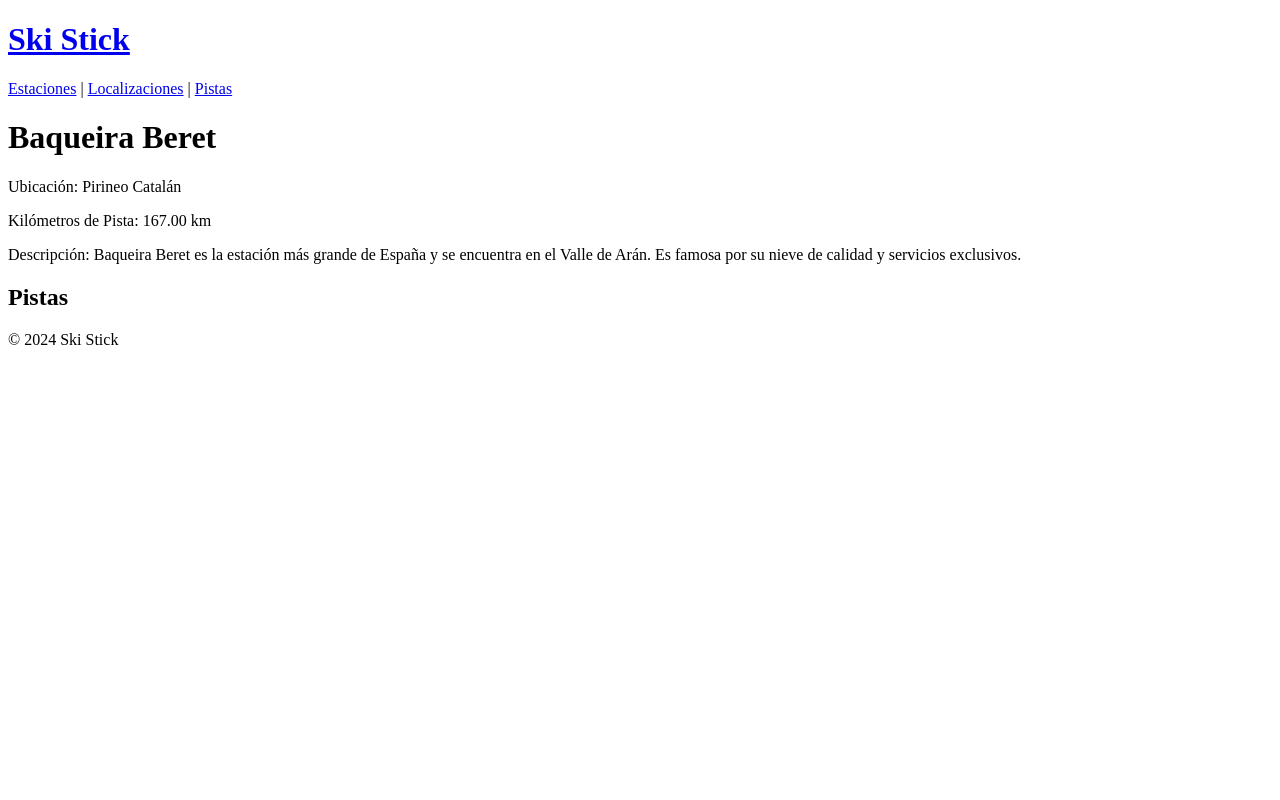
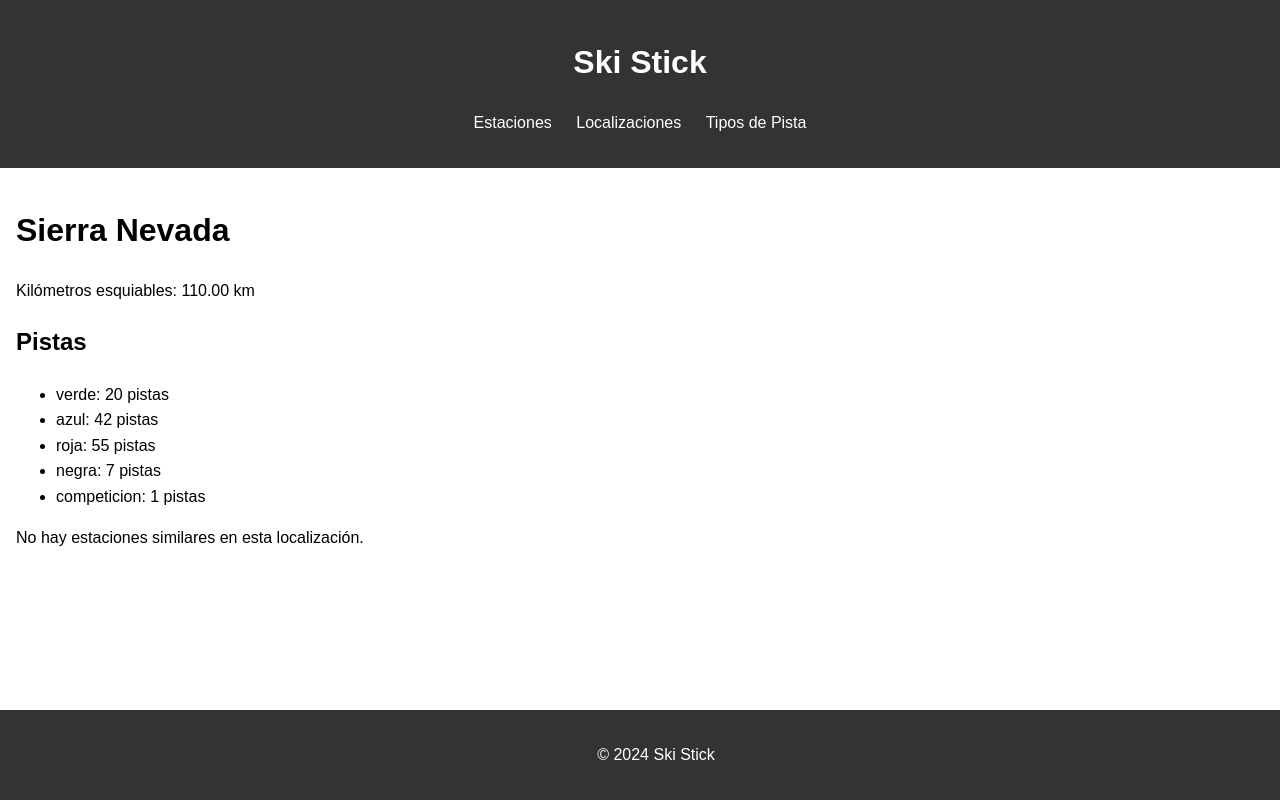
Before and after one commit to Pabloherreroo/IW-BI-03, a Django app: page /estacion/1/ in a window 1280 px wide. Run offline with Django 5.2, Linux system fonts and the light colour scheme; data comes from the database, SQL or seed files in the repository; data that the repository does not hold is empty.

Commit message:
Cambios de estructura BD, views, nuevos html, etc
Falta:
- HTML bien hechos (algunos no estan ni empezados)
- Incluir imagenes
- Css (hay uno basico, pero rehacerlo)
- Hacer que se vea bien, sobre todo las listas
- Vista de filtro no funciona

```diff
--- a/skiStick/appSkiStick/models.py
+++ b/skiStick/appSkiStick/models.py
@@ -8,23 +8,51 @@
         return self.nombre
 
 
+class TipoDePista(models.Model):
+    TIPO_NIVEL = {
+        'verde': 'Principiante',
+        'azul': 'Amateur',
+        'roja': 'Avanzado',
+        'negra': 'Experto',
+        'competicion': 'Competitivo',
+    }
+    TIPO_CHOICES = [
+        ('verde', 'Verde'),
+        ('azul', 'Azul'),
+        ('roja', 'Roja'),
+        ('negra', 'Negra'),
+        ('competicion', 'Competición'),
+    ]
+    nombre = models.CharField(max_length=20, choices=TIPO_CHOICES, unique=True)
+    nivel = models.CharField(max_length=20, editable=False)
+
+    #Esto se incluye para que al guardar, designe automáticamente el nivel
+    def save(self, *args, **kwargs):
+        self.nivel = self.TIPO_NIVEL[self.nombre]
+        super().save(*args, **kwargs)
+
+    def __str__(self):
+        return f"{self.get_nombre_display()} ({self.nivel})"
+
+
 class Estacion(models.Model):
     nombre = models.CharField(max_length=100)
     localizacion = models.ForeignKey(Localizacion, on_delete=models.CASCADE, related_name="estaciones")
     km_pistas = models.DecimalField(max_digits=5, decimal_places=2, help_text="Longitud total esquiable en kilómetros")
     descripcion = models.TextField(blank=True, null=True)
+    tipos_pista = models.ManyToManyField(TipoDePista, through='EstacionTipoDePista', related_name="estaciones")
 
     def __str__(self):
         return self.nombre
 
+#Tenemos que añadir un modelo de la relacion para que sea posible indicar la cantidad de pistas de cada tipo
+class EstacionTipoDePista(models.Model):
+    estacion = models.ForeignKey(Estacion, on_delete=models.CASCADE)
+    tipo_de_pista = models.ForeignKey(TipoDePista, on_delete=models.CASCADE)
+    cantidad = models.PositiveIntegerField(default=0, help_text="Número de pistas de este tipo en la estación")
 
-class Pista(models.Model):
-    nombre = models.CharField(max_length=100, unique=True)
-    tipo_de_pista = models.CharField(
-        max_length=20,
-        help_text="Tipo de pista: Verde, Azul, Roja, Negra o Competición"
-    )
-    estacion = models.ForeignKey(Estacion, on_delete=models.CASCADE, related_name="pistas")
+    class Meta:
+        unique_together = ('estacion', 'tipo_de_pista')  #Evitamos duplicados de tipo por estación
 
     def __str__(self):
-        return f"{self.nombre} ({self.tipo_de_pista})"
+        return f"{self.estacion.nombre} - {self.tipo_de_pista.get_nombre_display()}: {self.cantidad} pistas"
--- /dev/null
+++ b/skiStick/appSkiStick/static/css/styles.css
@@ -0,0 +1,49 @@
+/* Muy basico de momento, hay que tocarlo */
+
+body {
+    font-family: Arial, sans-serif;
+    margin: 0;
+    padding: 0;
+    line-height: 1.6;
+}
+
+header {
+    background-color: #333;
+    color: #fff;
+    padding: 1em;
+    text-align: center;
+}
+
+header h1 a {
+    color: #fff;
+    text-decoration: none;
+}
+
+nav ul {
+    list-style: none;
+    padding: 0;
+}
+
+nav ul li {
+    display: inline;
+    margin: 0 10px;
+}
+
+nav ul li a {
+    color: #fff;
+    text-decoration: none;
+}
+
+main {
+    padding: 1em;
+}
+
+footer {
+    background-color: #333;
+    color: #fff;
+    text-align: center;
+    padding: 1em;
+    position: fixed;
+    width: 100%;
+    bottom: 0;
+}
--- a/skiStick/appSkiStick/templates/base.html
+++ b/skiStick/appSkiStick/templates/base.html
@@ -2,15 +2,22 @@
 <html lang="es">
 <head>
     <meta charset="UTF-8">
+    <meta name="viewport" content="width=device-width, initial-scale=1.0">
+    <meta name="description" content="Sitio web de estaciones de esquí en España y Andorra, con información detallada sobre pistas y localizaciones.">
     <title>Ski Stick</title>
+    <!--Hoja de estilos CSS desde static-->
+    {% load static %}
+    <link rel="stylesheet" href="{% static 'css/styles.css' %}">
 </head>
 <body>
     <header>
         <h1><a href="{% url 'home' %}">Ski Stick</a></h1>
         <nav>
-            <a href="{% url 'estacion_list' %}">Estaciones</a> |
-            <a href="{% url 'localizacion_list' %}">Localizaciones</a> |
-            <a href="{% url 'pista_list' %}">Pistas</a>
+            <ul>
+                <li><a href="{% url 'estacion_list' %}">Estaciones</a></li>
+                <li><a href="{% url 'localizacion_list' %}">Localizaciones</a></li>
+                <li><a href="{% url 'pista_list' %}">Tipos de Pista</a></li>
+            </ul>
         </nav>
     </header>
 
--- a/skiStick/appSkiStick/templates/estacion_detail.html
+++ b/skiStick/appSkiStick/templates/estacion_detail.html
@@ -1,14 +1,25 @@
 {% extends "base.html" %}
+
 {% block content %}
-    <h1>{{ estacion.nombre }}</h1>
-    <p>Ubicación: {{ estacion.localizacion.nombre }}</p>
-    <p>Kilómetros de Pista: {{ estacion.km_pistas }} km</p>
-    <p>Descripción: {{ estacion.descripcion }}</p>
+<h1>{{ estacion.nombre }}</h1>
+<p>Kilómetros esquiables: {{ estacion.km_pistas }} km</p>
 
-    <h2>Pistas</h2>
-    <ul>
-        {% for pista in estacion.pistas.all %}
-            <li>{{ pista.nombre }} - {{ pista.tipo_de_pista }}</li>
-        {% endfor %}
-    </ul>
+<h2>Pistas</h2>
+<ul>
+    {% for tipo in tipos_con_cantidad %}
+        <li>{{ tipo.tipo_de_pista.nombre }}: {{ tipo.cantidad }} pistas</li>
+    {% endfor %}
+</ul>
+
+{% if estacion_similar %}
+    <h3>Estación Similar</h3>
+    <p>
+        La estación más cercana en kilómetros esquiables es
+        <a href="{% url 'estacion_detail' estacion_similar.pk %}">
+            {{ estacion_similar.nombre }}
+        </a>, con {{ estacion_similar.km_pistas }} km esquiables.
+    </p>
+{% else %}
+    <p>No hay estaciones similares en esta localización.</p>
+{% endif %}
 {% endblock %}
--- a/skiStick/appSkiStick/templates/home.html
+++ b/skiStick/appSkiStick/templates/home.html
@@ -11,4 +11,7 @@
             {% endif %}
         {% endfor %}
     </ul>
+    <br>
+    <h3>Filtrar Estaciones</h3>
+    <a href="{% url 'estacion_filter' %}">Ir a la página de filtros</a>
 {% endblock %}
--- a/skiStick/appSkiStick/urls.py
+++ b/skiStick/appSkiStick/urls.py
@@ -7,6 +7,7 @@
     PistaListView,
     PistaDetailView,
     HomeView,
+    EstacionFilterView,
 )
 
 urlpatterns = [
@@ -17,4 +18,5 @@
     path('pistas/', PistaListView.as_view(), name='pista_list'),
     path('pista/<int:pk>/', PistaDetailView.as_view(), name='pista_detail'),
     path('', HomeView.as_view(), name='home'),
+    path('estaciones/filtrar/', EstacionFilterView.as_view(), name='estacion_filter'),
 ]
--- a/skiStick/appSkiStick/views.py
+++ b/skiStick/appSkiStick/views.py
@@ -1,6 +1,9 @@
 from django.shortcuts import render, get_object_or_404
 from django.views.generic import ListView, DetailView, TemplateView
-from .models import Estacion, Localizacion, Pista
+from .models import Estacion, Localizacion, TipoDePista, EstacionTipoDePista
+from django.db.models import F
+from django.db.models.functions import Abs
+
 
 class HomeView(TemplateView):
     template_name = "home.html"
@@ -8,10 +11,17 @@
     def get_context_data(self, **kwargs):
         context = super().get_context_data(**kwargs)
         context['estaciones_destacadas'] = {
+            #Pongo la primera de cada cadena montañosa
             'Andorra': Estacion.objects.filter(localizacion__nombre='Andorra').order_by('-km_pistas').first(),
             'Pirineo Catalán': Estacion.objects.filter(localizacion__nombre='Pirineo Catalán').order_by('-km_pistas').first(),
-            # Agregar localizaciones aquí
+            'Pirineo Aragonés': Estacion.objects.filter(localizacion__nombre='Pirineo Aragonés').order_by('-km_pistas').first(),
+            'Sistema Penibético': Estacion.objects.filter(localizacion__nombre='Sistema Penibético').order_by('-km_pistas').first(),
+            'Cordillera Cantábrica': Estacion.objects.filter(localizacion__nombre='Cordillera Cantábrica').order_by('-km_pistas').first(),
+            'Sistema Ibérico': Estacion.objects.filter(localizacion__nombre='Sistema Ibérico').order_by('-km_pistas').first(),
+            'Sierra de Guadarrama': Estacion.objects.filter(localizacion__nombre='Sierra de Guadarrama').order_by('-km_pistas').first(),
         }
+        context['localizaciones'] = Localizacion.objects.all()
+        context['tipos_de_pista'] = TipoDePista.objects.all()
         return context
 
 
@@ -27,6 +37,23 @@
     template_name = "estacion_detail.html"
     context_object_name = "estacion"
 
+    def get_context_data(self, **kwargs):
+        context = super().get_context_data(**kwargs)
+        # Obtener el número de pistas por tipo para esta estación
+        estacion = self.get_object()
+        tipos_con_cantidad = EstacionTipoDePista.objects.filter(estacion=estacion)
+        context['tipos_con_cantidad'] = tipos_con_cantidad
+
+        #Indicaremos como sugerencia la estación más cercana en km de pistas de la misma cadena (excluyendo la actual)
+        estacion_similar = Estacion.objects.filter(
+            localizacion=estacion.localizacion
+        ).exclude(id=estacion.id).annotate(
+            diferencia_km=Abs(F('km_pistas') - estacion.km_pistas)
+        ).order_by('diferencia_km').first()
+        context['estacion_similar'] = estacion_similar
+
+        return context
+
 # Lista de localizaciones
 class LocalizacionListView(ListView):
     model = Localizacion
@@ -39,14 +66,33 @@
     template_name = "localizacion_detail.html"
     context_object_name = "localizacion"
 
-# Lista de pistas
+# Lista de tipos de pistas
 class PistaListView(ListView):
-    model = Pista
+    model = TipoDePista
     template_name = "pista_list.html"
     context_object_name = "pistas"
 
-# Detalle de una pista
+# Detalle de tipo de pista
 class PistaDetailView(DetailView):
-    model = Pista
+    model = TipoDePista
     template_name = "pista_detail.html"
     context_object_name = "pista"
+
+# Muestra estaciones filtradas por localización y/o tipo de pista
+class EstacionFilterView(ListView):
+    model = Estacion
+    template_name = "estacion_filter.html"
+    context_object_name = "estaciones"
+
+    def get_queryset(self):
+        queryset = Estacion.objects.all()
+        localizacion_id = self.request.GET.get("localizacion")
+        tipo_de_pista_id = self.request.GET.get("tipo_de_pista")
+
+        if localizacion_id:
+            queryset = queryset.filter(localizacion_id=localizacion_id)
+
+        if tipo_de_pista_id:
+            queryset = queryset.filter(tipodepista__id=tipo_de_pista_id)
+
+        return queryset
```
Also changed, not shown: skiStick/appSkiStick/admin.py (+10 -3 lines), skiStick/appSkiStick/templates/estacion_filter.html (added, +41 -0 lines), skiStick/appSkiStick/migrations/0001_initial.py, skiStick/appSkiStick/migrations/0002_estacion_tipos_pista.py (added), skiStick/appSkiStick/templates/localizacion_detail.html (added), skiStick/appSkiStick/templates/localizacion_list.html (added), skiStick/appSkiStick/templates/pista_detail.html (added), skiStick/appSkiStick/templates/pista_list.html (added), skiStick/db.sqlite3.
